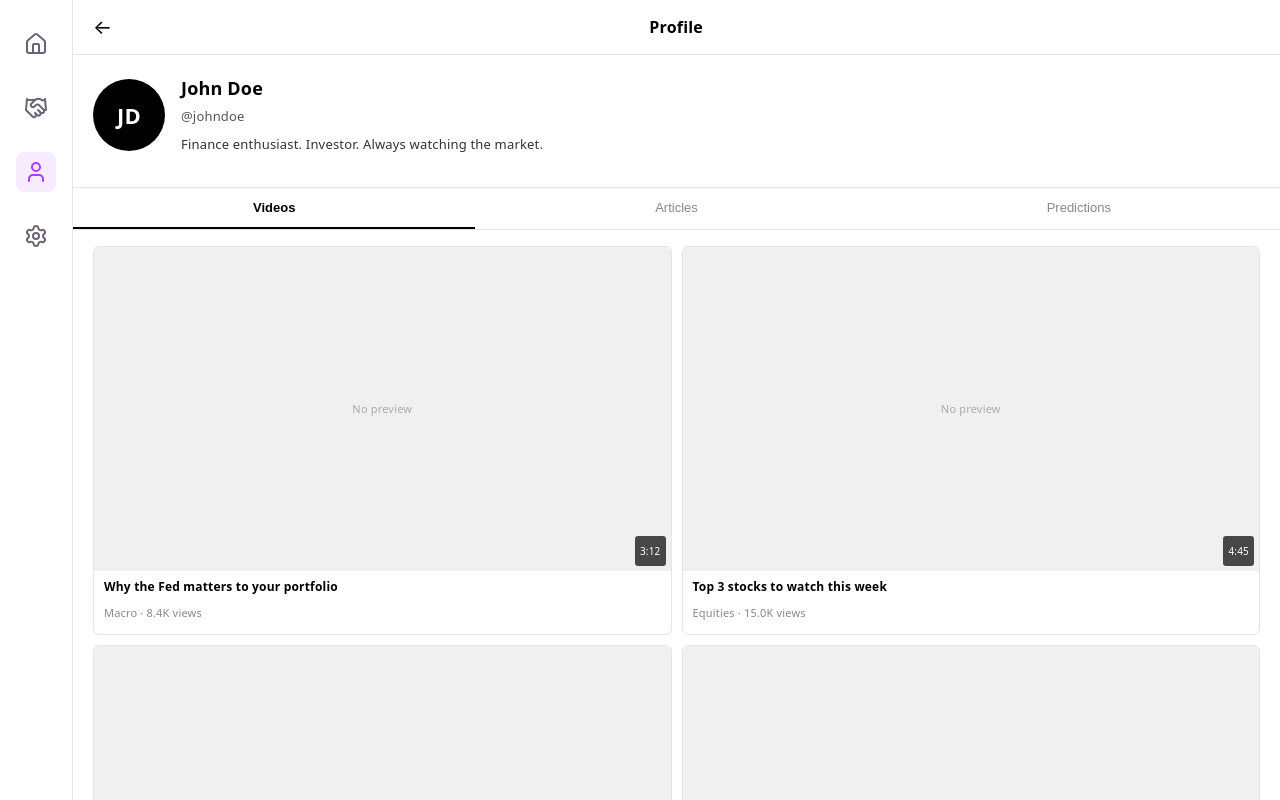
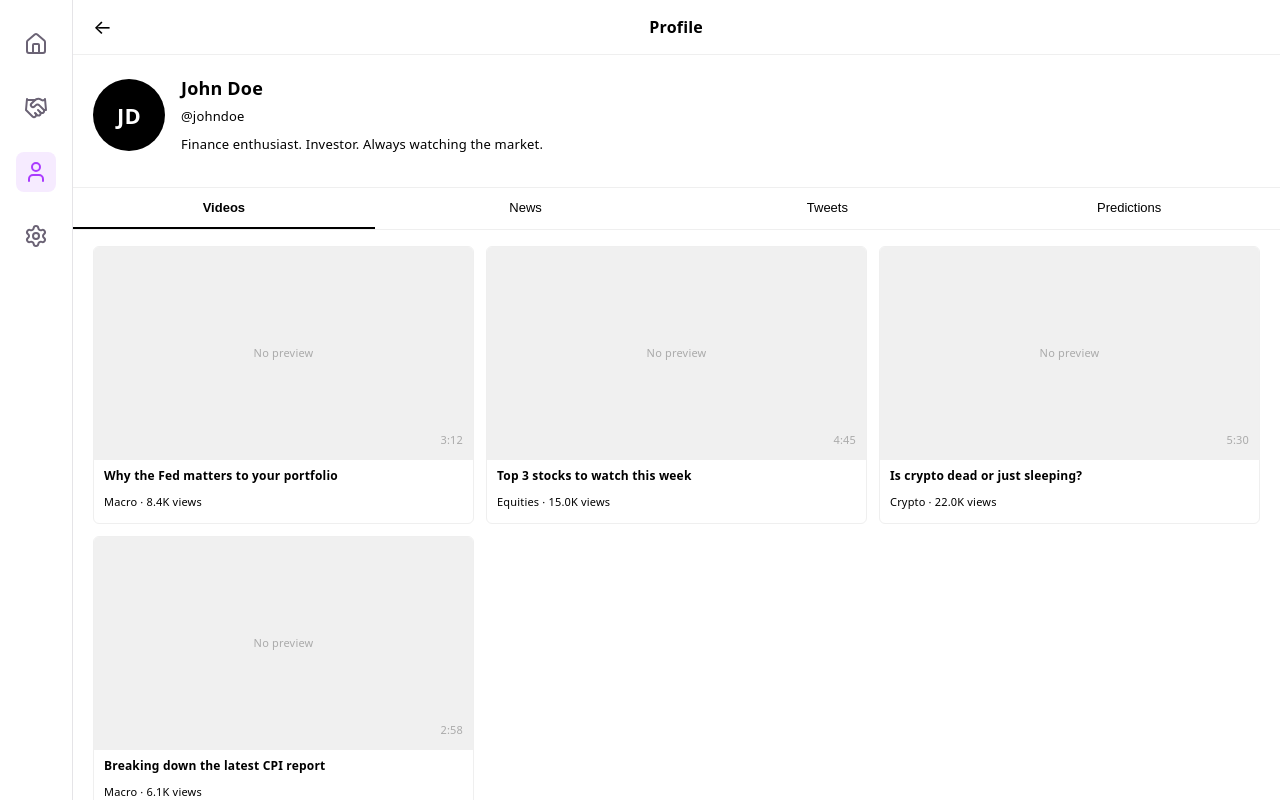
Before and after one commit to nolansharry/Trend-Better, a React (Vite) app: page /profile in a window 1280 px wide. Shown: the top 800 px of the page. Built offline with nearby package versions, Linux system fonts and the light colour scheme.

Commit message:
updated user profile page

```diff
--- a/src/pages/private/UserProfile.jsx
+++ b/src/pages/private/UserProfile.jsx
@@ -24,6 +24,53 @@ const PLACEHOLDER_ARTICLES = [
   { id: 4, title: "Inside the AI chip shortage nobody is talking about", source: "FT", publishedAt: "2d ago", category: "Tech", imageUrl: null },
 ];
 
+const PLACEHOLDER_TWEETS = [
+  {
+    id: 1,
+    author: "Elon Musk",
+    handle: "@elonmusk",
+    avatarUrl: null,
+    content: "The Fed is going to have to cut rates. There's no other option at this point. Inflation is cooling and the economy needs stimulus.",
+    timestamp: "2h ago",
+    likes: 48200,
+    retweets: 8100,
+    category: "Macro",
+  },
+  {
+    id: 2,
+    author: "Cathie Wood",
+    handle: "@CathieWood",
+    avatarUrl: null,
+    content: "AI is deflationary. The productivity gains from artificial intelligence will compress costs across every sector. Don't sleep on ARKK.",
+    timestamp: "5h ago",
+    likes: 12400,
+    retweets: 3200,
+    category: "Tech",
+  },
+  {
+    id: 3,
+    author: "Michael Saylor",
+    handle: "@saylor",
+    avatarUrl: null,
+    content: "Bitcoin is the only rational macro hedge in 2026. Everything else is noise. The dollar is losing 7-8% purchasing power annually.",
+    timestamp: "1d ago",
+    likes: 31000,
+    retweets: 7600,
+    category: "Crypto",
+  },
+  {
+    id: 4,
+    author: "Warren Buffett",
+    handle: "@WarrenBuffett",
+    avatarUrl: null,
+    content: "Never bet against America. Short-term volatility is the price you pay for long-term gains. Stay patient, stay invested.",
+    timestamp: "2d ago",
+    likes: 92000,
+    retweets: 21000,
+    category: "Equities",
+  },
+];
+
 const PLACEHOLDER_KALSHI = {
   stats: { total: 48, winRate: 62, profitLoss: "+$4,200" },
   activity: [
@@ -34,11 +81,18 @@ const PLACEHOLDER_KALSHI = {
   ],
 };
 
-// HELPER
+// HELPERS
 
 function fmtViews(n) {
   if (n == null) return "";
   return n >= 1000 ? `${(n / 1000).toFixed(1)}K views` : `${n} views`;
+}
+
+function fmtCount(n) {
+  if (n == null) return "";
+  if (n >= 1000000) return `${(n / 1000000).toFixed(1)}M`;
+  if (n >= 1000) return `${(n / 1000).toFixed(1)}K`;
+  return `${n}`;
 }
 
 // COMPONENT
@@ -49,102 +103,277 @@ function UserProfile() {
   const user = PLACEHOLDER_USER;
   const videos = PLACEHOLDER_VIDEOS;
   const articles = PLACEHOLDER_ARTICLES;
+  const tweets = PLACEHOLDER_TWEETS;
   const { stats, activity } = PLACEHOLDER_KALSHI;
 
   const initials = user.name
     ? user.name.split(" ").map((w) => w[0]).slice(0, 2).join("").toUpperCase()
     : "?";
 
+  const TABS = [
+    { key: "videos",   label: "Videos" },
+    { key: "articles", label: "News" },
+    { key: "tweets",   label: "Tweets" },
+    { key: "kalshi",   label: "Predictions" },
+  ];
+
+  const resultStyle = (result) => {
+    const base = {
+      display: "inline-block",
+      fontSize: 10,
+      fontWeight: 700,
+      padding: "2px 7px",
+      borderRadius: 4,
+      textTransform: "uppercase",
+      letterSpacing: "0.05em",
+      marginBottom: 6,
+    };
+    if (result === "WON")     return { ...base, background: "#dcfce7", color: "#16a34a", border: "1px solid #16a34a" };
+    if (result === "LOST")    return { ...base, background: "#fee2e2", color: "#dc2626", border: "1px solid #dc2626" };
+    if (result === "PENDING") return { ...base, background: "#fef9c3", color: "#ca8a04", border: "1px solid #ca8a04" };
+    return { ...base, border: "1px solid currentColor" };
+  };
+
   return (
-    <div style={{ minHeight: "100vh", width: "100%", flex: 1,   background: "#fff", color: "#000", fontFamily: "system-ui, -apple-system, sans-serif" }}>
+    <>
+      <style>{`
+        .up-root{
+          --up-border: #efefef;
+          --up-text-primary: #000000;
+          --up-avatar-bg: #000000;
+          --up-avatar-fg: #ffffff;
+          --up-thumb-bg: #f0f0f0;
+          --up-thumb-color: #aaaaaa;
+        }
+        .dark .up-root{
+          --up-border: #2a2a2a;
+          --up-text-primary: #f0f0f0f0;
+          --up-avatar-bg: #f0f0f0f0;
+          --up-avatar-fg: #000000;
+          --up-thumb-bg: #1e1e1e;
+          --up-thumb-color: #555555;
+        }
+        .up-root {
+          min-height: 100vh;
+          width: 100%;
+
+          color: var(--up-text-primary);
+          font-family: system-ui, -apple-system, sans-serif;
+        }
+
+        .up-container {
+          width: 100%;
+          max-width: none;
+
+        }
+
+        /* Header */
+        .up-header {
+          display: flex;
+          align-items: center;
+          justify-content: space-between;
+          padding: 14px 20px;
+          border-bottom: 1px solid var(--up-border);
+        }
+        .up-back-link {
+          color: var(--up-text-primary);
+          font-size: 20px;
+          text-decoration: none;
+        }
+        .up-header-title {
+          margin: 0;
+          font-size: 16px;
+          font-weight: 600;
+        }
+
+        /* Profile info */
+        .up-profile-info { padding: 20px 20px 16px; }
+        .up-profile-row  { display: flex; gap: 16px; align-items: center; margin-bottom: 16px; }
+
+        .up-avatar-placeholder {
+          width: 72px; height: 72px; border-radius: 50%;
+          background: var(--up-avatar-bg); color: var(--up-avatar-fg);
+          display: flex; align-items: center; justify-content: center;
+          font-size: 22px; font-weight: 700; flex-shrink: 0;
+        }
+        .up-avatar-img {
+          width: 72px; height: 72px; border-radius: 50%;
+          object-fit: cover; border: 1px solid var(--up-border);
+          display: flex; align-items: center; justify-content: center;
+        }
+        .up-name     { margin: 0 0 2px; font-size: 18px; font-weight: 700; }
+        .up-username { margin: 0 0 6px; font-size: 13px; color: var(--up-text-secondary); }
+        .up-bio      { margin: 0; font-size: 13px; line-height: 1.5; color: var(--up-text-primary); }
+        .up-divider  { height: 1px; background: var(--up-border); }
+
+        /* Tabs */
+        .up-tabs { display: flex; border-bottom: 1px solid var(--up-border); }
+        .up-tab-btn {
+          flex: 1; padding: 12px 0;
+          background: none; border: none;
+          border-bottom: 2px solid transparent;
+          font-size: 13px; cursor: pointer;
+          color: var(--up-text-muted); font-weight: 400;
+          transition: color 0.15s, border-color 0.15s;
+          white-space: nowrap;
+        }
+        .up-tab-btn.active {
+          border-bottom-color: var(--up-tab-active);
+          font-weight: 700;
+          color: var(--up-text-primary);
+        }
+
+        /* Content */
+        .up-content { padding: 16px 20px 80px; }
+        .up-empty   { text-align: center; color: var(--up-text-muted); padding-top: 40px; }
+
+        /* Videos */
+        .up-video-grid {
+          display: grid;
+          grid-template-columns: 1fr 1fr;
+          gap: 12px;
+        }
+        @media (min-width: 540px) {
+          .up-video-grid { grid-template-columns: 1fr 1fr 1fr; }
+        }
+        .up-video-card {
+          border-radius: 6px; overflow: hidden;
+          border: 1px solid var(--up-border);
+          cursor: pointer; background: var(--up-bg);
+        }
+        .up-video-thumb {
+          aspect-ratio: 16 / 9; background: var(--up-thumb-bg);
+          display: flex; align-items: center; justify-content: center;
+          position: relative;
+        }
+        .up-video-thumb span { font-size: 11px; color: var(--up-thumb-color); }
+        .up-video-duration {
+          position: absolute; bottom: 5px; right: 5px;
+
+          font-size: 10px; padding: 2px 5px; border-radius: 3px;
+        }
+        .up-video-meta  { padding: 8px 10px; }
+        .up-video-title { margin: 0 0 4px; font-size: 12px; font-weight: 600; line-height: 1.4; color: var(--up-text-primary); }
+        .up-video-sub   { margin: 0; font-size: 11px; color: var(--up-text-muted); }
+
+        /* Articles */
+        .up-article-row {
+          padding: 14px 0; border-bottom: 1px solid var(--up-border);
+          cursor: pointer; display: flex; gap: 12px; align-items: flex-start;
+        }
+        .up-article-thumb {
+          width: 72px; height: 52px; border-radius: 4px;
+          background: var(--up-thumb-bg); flex-shrink: 0; overflow: hidden;
+        }
+        .up-article-title { margin: 0 0 4px; font-size: 13px; font-weight: 600; line-height: 1.4; color: var(--up-text-primary); }
+        .up-article-sub   { margin: 0; font-size: 11px; color: var(--up-text-muted); }
+
+        /* Tweets */
+        .up-tweet-card        { padding: 14px 0; border-bottom: 1px solid var(--up-border); cursor: pointer; }
+        .up-tweet-author-row  { display: flex; align-items: center; gap: 10px; margin-bottom: 8px; }
+        .up-tweet-avatar {
+          width: 36px; height: 36px; border-radius: 50%;
+          background: var(--up-avatar-bg); color: var(--up-avatar-fg);
+          display: flex; align-items: center; justify-content: center;
+          font-size: 12px; font-weight: 700; flex-shrink: 0; overflow: hidden;
+        }
+        .up-tweet-author-name { margin: 0; font-size: 13px; font-weight: 700; color: var(--up-text-primary); }
+        .up-tweet-handle      { margin: 0; font-size: 12px; color: var(--up-text-muted); }
+        .up-tweet-timestamp   { margin-left: auto; font-size: 11px; color: var(--up-text-muted); }
+        .up-tweet-body        { margin: 0 0 10px; font-size: 13px; line-height: 1.5; color: var(--up-text-primary); }
+        .up-tweet-stats       { display: flex; gap: 18px; }
+        .up-tweet-stat        { font-size: 12px; color: var(--up-text-muted); display: flex; align-items: center; gap: 4px; }
+        .up-tweet-category {
+          display: inline-block; font-size: 10px; font-weight: 700;
+          padding: 2px 7px; border-radius: 4px;
+          border: 1px solid var(--up-border);
+          color: var(--up-text-secondary);
+          text-transform: uppercase; letter-spacing: 0.05em; margin-bottom: 6px;
+        }
+
+        /* Kalshi */
+        .up-kalshi-stats {
+          display: flex; border: 1px solid var(--up-border);
+          border-radius: 8px; margin-bottom: 16px; overflow: hidden;
+        }
+        .up-kalshi-stat {
+          flex: 1; padding: 12px 0; text-align: center;
+          border-right: 1px solid var(--up-border);
+        }
+        .up-kalshi-stat:last-child { border-right: none; }
+        .up-kalshi-stat-val   { margin: 0; font-size: 16px; font-weight: 700; color: var(--up-text-primary); }
+        .up-kalshi-stat-label { margin: 0; font-size: 11px; color: var(--up-stat-label); }
+        .up-kalshi-row        { padding: 14px 0; border-bottom: 1px solid var(--up-border); cursor: pointer; }
+        .up-kalshi-question   { margin: 0 0 8px; font-size: 13px; font-weight: 600; line-height: 1.4; color: var(--up-text-primary); }
+        .up-kalshi-details    { display: flex; gap: 16px; flex-wrap: wrap; }
+        .up-kalshi-detail     { font-size: 12px; color: var(--up-text-secondary); }
+      `}</style>
+
+      <div className="up-root">
+        <div className="up-container">
 
           {/* Header */}
-      <div style={{ display: "flex", alignItems: "center", justifyContent: "space-between", padding: "14px 20px", borderBottom: "1px solid #e5e5e5" }}>
-        <Link to="/" style={{ color: "#000", fontSize: 20, textDecoration: "none" }}>&#8592;</Link>
-        <p style={{ margin: 0, fontSize: 16, fontWeight: 600 }}>Profile</p>
+          <div className="up-header">
+            <Link to="/" className="up-back-link">&#8592;</Link>
+            <p className="up-header-title">Profile</p>
             <div style={{ width: 20 }} />
           </div>
 
           {/* Profile info */}
-      <div style={{ padding: "20px 20px 16px" }}>
-        <div style={{ display: "flex", gap: 16, alignItems: "center", marginBottom: 16 }}>
-
-          {/* Avatar */}
+          <div className="up-profile-info">
+            <div className="up-profile-row">
               {user.avatarUrl ? (
-            <img
-              src={user.avatarUrl}
-              alt={user.name}
-              style={{ width: 72, height: 72, borderRadius: "50%", objectFit: "cover", border: "1px solid #e5e5e5" }}
-            />
+                <img src={user.avatarUrl} alt={user.name} className="up-avatar-img" />
               ) : (
-            <div style={{ width: 72, height: 72, borderRadius: "50%", background: "#000", color: "#fff", display: "flex", alignItems: "center", justifyContent: "center", fontSize: 22, fontWeight: 700, flexShrink: 0 }}>
-              {initials}
+                <div className="up-avatar-placeholder">{initials}</div>
+              )}
+              <div>
+                <p className="up-name">{user.name}</p>
+                <p className="up-username">{user.username}</p>
+                {user.bio && <p className="up-bio">{user.bio}</p>}
               </div>
-          )}
-
-          {/* Name / handle / bio */}
-          <div>
-            <p style={{ margin: "0 0 2px", fontSize: 18, fontWeight: 700 }}>{user.name}</p>
-            <p style={{ margin: "0 0 6px", fontSize: 13, color: "#555" }}>{user.username}</p>
-            {user.bio && <p style={{ margin: 0, fontSize: 13, color: "#333", lineHeight: 1.5 }}>{user.bio}</p>}
-          </div>
-
             </div>
           </div>
 
-      {/* Divider */}
-      <div style={{ height: 1, background: "#e5e5e5" }} />
+          <div className="up-divider" />
 
           {/* Tabs */}
-      <div style={{ display: "flex", borderBottom: "1px solid #e5e5e5" }}>
-        {["videos", "articles", "kalshi"].map((tab) => (
+          <div className="up-tabs">
+            {TABS.map((tab) => (
               <button
-            key={tab}
-            onClick={() => setActiveTab(tab)}
-            style={{
-              flex: 1,
-              padding: "12px 0",
-              background: "none",
-              border: "none",
-              borderBottom: activeTab === tab ? "2px solid #000" : "2px solid transparent",
-              fontSize: 13,
-              fontWeight: activeTab === tab ? 700 : 400,
-              color: activeTab === tab ? "#000" : "#888",
-              cursor: "pointer",
-              textTransform: "capitalize",
-            }}
+                key={tab.key}
+                onClick={() => setActiveTab(tab.key)}
+                className={`up-tab-btn${activeTab === tab.key ? " active" : ""}`}
               >
-            {tab === "kalshi" ? "Predictions" : tab.charAt(0).toUpperCase() + tab.slice(1)}
+                {tab.label}
               </button>
             ))}
           </div>
 
           {/* Tab content */}
-      <div style={{ padding: "16px 20px", paddingBottom: 80 }}>
+          <div className="up-content">
 
-        {/* Videos tab */}
+            {/* Videos */}
             {activeTab === "videos" && (
               videos.length === 0 ? (
-            <p style={{ textAlign: "center", color: "#aaa", paddingTop: 40 }}>No liked videos yet</p>
+                <p className="up-empty">No saved videos yet</p>
               ) : (
-            <div style={{ display: "grid", gridTemplateColumns: "1fr 1fr", gap: 10 }}>
+                <div className="up-video-grid">
                   {videos.map((video) => (
-                <div key={video.id} style={{ borderRadius: 6, overflow: "hidden", border: "1px solid #e5e5e5", cursor: "pointer" }}>
-                  <div style={{ aspectRatio: "16/9", background: "#f0f0f0", display: "flex", alignItems: "center", justifyContent: "center", position: "relative" }}>
+                    <div key={video.id} className="up-video-card">
+                      <div className="up-video-thumb">
                         {video.thumbnailUrl ? (
                           <img src={video.thumbnailUrl} alt={video.title} style={{ width: "100%", height: "100%", objectFit: "cover" }} />
                         ) : (
-                      <span style={{ fontSize: 11, color: "#aaa" }}>No preview</span>
+                          <span>No preview</span>
                         )}
                         {video.duration && (
-                      <span style={{ position: "absolute", bottom: 5, right: 5, background: "rgba(0,0,0,0.7)", color: "#fff", fontSize: 10, padding: "2px 5px", borderRadius: 3 }}>
-                        {video.duration}
-                      </span>
+                          <span className="up-video-duration">{video.duration}</span>
                         )}
                       </div>
-                  <div style={{ padding: "8px 10px" }}>
-                    <p style={{ margin: "0 0 4px", fontSize: 12, fontWeight: 600, lineHeight: 1.4 }}>{video.title}</p>
-                    <p style={{ margin: 0, fontSize: 11, color: "#888" }}>
+                      <div className="up-video-meta">
+                        <p className="up-video-title">{video.title}</p>
+                        <p className="up-video-sub">
                           {[video.category, fmtViews(video.views)].filter(Boolean).join(" · ")}
                         </p>
                       </div>
@@ -154,20 +383,22 @@ function UserProfile() {
               )
             )}
 
-        {/* Articles tab */}
+            {/* Articles / News */}
             {activeTab === "articles" && (
               articles.length === 0 ? (
-            <p style={{ textAlign: "center", color: "#aaa", paddingTop: 40 }}>No liked articles yet</p>
+                <p className="up-empty">No saved articles yet</p>
               ) : (
                 <div>
                   {articles.map((article) => (
-                <div key={article.id} style={{ padding: "14px 0", borderBottom: "1px solid #e5e5e5", cursor: "pointer", display: "flex", gap: 12, alignItems: "flex-start" }}>
-                  <div style={{ width: 64, height: 48, borderRadius: 4, background: "#f0f0f0", flexShrink: 0, overflow: "hidden" }}>
-                    {article.imageUrl && <img src={article.imageUrl} alt="" style={{ width: "100%", height: "100%", objectFit: "cover" }} />}
+                    <div key={article.id} className="up-article-row">
+                      <div className="up-article-thumb">
+                        {article.imageUrl && (
+                          <img src={article.imageUrl} alt="" style={{ width: "100%", height: "100%", objectFit: "cover" }} />
+                        )}
                       </div>
                       <div style={{ flex: 1, minWidth: 0 }}>
-                    <p style={{ margin: "0 0 4px", fontSize: 13, fontWeight: 600, lineHeight: 1.4 }}>{article.title}</p>
-                    <p style={{ margin: 0, fontSize: 11, color: "#888" }}>
+                        <p className="up-article-title">{article.title}</p>
+                        <p className="up-article-sub">
                           {[article.source, article.category, article.publishedAt].filter(Boolean).join(" · ")}
                         </p>
                       </div>
@@ -177,41 +408,86 @@ function UserProfile() {
               )
             )}
 
-        {/* Kalshi / Predictions tab */}
+            {/* Tweets */}
+            {activeTab === "tweets" && (
+              tweets.length === 0 ? (
+                <p className="up-empty">No saved tweets yet</p>
+              ) : (
+                <div>
+                  {tweets.map((tweet) => {
+                    const tweetInitials = tweet.author
+                      ? tweet.author.split(" ").map((w) => w[0]).slice(0, 2).join("").toUpperCase()
+                      : "?";
+                    return (
+                      <div key={tweet.id} className="up-tweet-card">
+                        <div className="up-tweet-author-row">
+                          <div className="up-tweet-avatar">
+                            {tweet.avatarUrl ? (
+                              <img src={tweet.avatarUrl} alt={tweet.author} style={{ width: "100%", height: "100%", objectFit: "cover" }} />
+                            ) : tweetInitials}
+                          </div>
+                          <div>
+                            <p className="up-tweet-author-name">{tweet.author}</p>
+                            <p className="up-tweet-handle">{tweet.handle}</p>
+                          </div>
+                          <span className="up-tweet-timestamp">{tweet.timestamp}</span>
+                        </div>
+                        {tweet.category && (
+                          <span className="up-tweet-category">{tweet.category}</span>
+                        )}
+                        <p className="up-tweet-body">{tweet.content}</p>
+                        <div className="up-tweet-stats">
+                          <span className="up-tweet-stat">
+                            <svg width="13" height="13" viewBox="0 0 24 24" fill="none" stroke="currentColor" strokeWidth="2" strokeLinecap="round" strokeLinejoin="round">
+                              <path d="M20.84 4.61a5.5 5.5 0 0 0-7.78 0L12 5.67l-1.06-1.06a5.5 5.5 0 0 0-7.78 7.78l1.06 1.06L12 21.23l7.78-7.78 1.06-1.06a5.5 5.5 0 0 0 0-7.78z"/>
+                            </svg>
+                            {fmtCount(tweet.likes)}
+                          </span>
+                          <span className="up-tweet-stat">
+                            <svg width="13" height="13" viewBox="0 0 24 24" fill="none" stroke="currentColor" strokeWidth="2" strokeLinecap="round" strokeLinejoin="round">
+                              <polyline points="17 1 21 5 17 9"/><path d="M3 11V9a4 4 0 0 1 4-4h14"/><polyline points="7 23 3 19 7 15"/><path d="M21 13v2a4 4 0 0 1-4 4H3"/>
+                            </svg>
+                            {fmtCount(tweet.retweets)}
+                          </span>
+                        </div>
+                      </div>
+                    );
+                  })}
+                </div>
+              )
+            )}
+
+            {/* Kalshi / Predictions */}
             {activeTab === "kalshi" && (
               activity.length === 0 ? (
-            <p style={{ textAlign: "center", color: "#aaa", paddingTop: 40 }}>No prediction activity yet</p>
+                <p className="up-empty">No prediction activity yet</p>
               ) : (
                 <div>
-              {/* Stats summary */}
-              <div style={{ display: "flex", border: "1px solid #e5e5e5", borderRadius: 8, marginBottom: 16, overflow: "hidden" }}>
-                <div style={{ flex: 1, padding: "12px 0", textAlign: "center", borderRight: "1px solid #e5e5e5" }}>
-                  <p style={{ margin: 0, fontSize: 16, fontWeight: 700 }}>{stats.total}</p>
-                  <p style={{ margin: 0, fontSize: 11, color: "#666" }}>Total Bets</p>
+                  <div className="up-kalshi-stats">
+                    <div className="up-kalshi-stat">
+                      <p className="up-kalshi-stat-val">{stats.total}</p>
+                      <p className="up-kalshi-stat-label">Total Bets</p>
                     </div>
-                <div style={{ flex: 1, padding: "12px 0", textAlign: "center", borderRight: "1px solid #e5e5e5" }}>
-                  <p style={{ margin: 0, fontSize: 16, fontWeight: 700 }}>{stats.winRate}%</p>
-                  <p style={{ margin: 0, fontSize: 11, color: "#666" }}>Win Rate</p>
+                    <div className="up-kalshi-stat">
+                      <p className="up-kalshi-stat-val">{stats.winRate}%</p>
+                      <p className="up-kalshi-stat-label">Win Rate</p>
                     </div>
-                <div style={{ flex: 1, padding: "12px 0", textAlign: "center" }}>
-                  <p style={{ margin: 0, fontSize: 16, fontWeight: 700 }}>{stats.profitLoss}</p>
-                  <p style={{ margin: 0, fontSize: 11, color: "#666" }}>Total P&L</p>
+                    <div className="up-kalshi-stat">
+                      <p className="up-kalshi-stat-val">{stats.profitLoss}</p>
+                      <p className="up-kalshi-stat-label">Total P&L</p>
                     </div>
                   </div>
 
-              {/* Activity list */}
                   {activity.map((item) => (
-                <div key={item.id} style={{ padding: "14px 0", borderBottom: "1px solid #e5e5e5", cursor: "pointer" }}>
+                    <div key={item.id} className="up-kalshi-row">
                       {item.result && (
-                    <span style={{ display: "inline-block", fontSize: 10, fontWeight: 700, padding: "2px 7px", borderRadius: 4, border: "1px solid #000", textTransform: "uppercase", letterSpacing: "0.05em", marginBottom: 6 }}>
-                      {item.result}
-                    </span>
+                        <span style={resultStyle(item.result)}>{item.result}</span>
                       )}
-                  <p style={{ margin: "0 0 8px", fontSize: 13, fontWeight: 600, lineHeight: 1.4 }}>{item.question}</p>
-                  <div style={{ display: "flex", gap: 16, flexWrap: "wrap" }}>
-                    {item.position && <span style={{ fontSize: 12, color: "#666" }}>Position: <strong>{item.position}</strong></span>}
-                    {item.stake    && <span style={{ fontSize: 12, color: "#666" }}>Stake: <strong>{item.stake}</strong></span>}
-                    {item.payout   && <span style={{ fontSize: 12, color: "#666" }}>P&L: <strong>{item.payout}</strong></span>}
+                      <p className="up-kalshi-question">{item.question}</p>
+                      <div className="up-kalshi-details">
+                        {item.position && <span className="up-kalshi-detail">Position: <strong>{item.position}</strong></span>}
+                        {item.stake    && <span className="up-kalshi-detail">Stake: <strong>{item.stake}</strong></span>}
+                        {item.payout   && <span className="up-kalshi-detail">P&L: <strong>{item.payout}</strong></span>}
                       </div>
                     </div>
                   ))}
@@ -221,6 +497,8 @@ function UserProfile() {
 
           </div>
         </div>
+      </div>
+    </>
   );
 }
 
```
Lines whose indentation alone changed are shown as unchanged.
